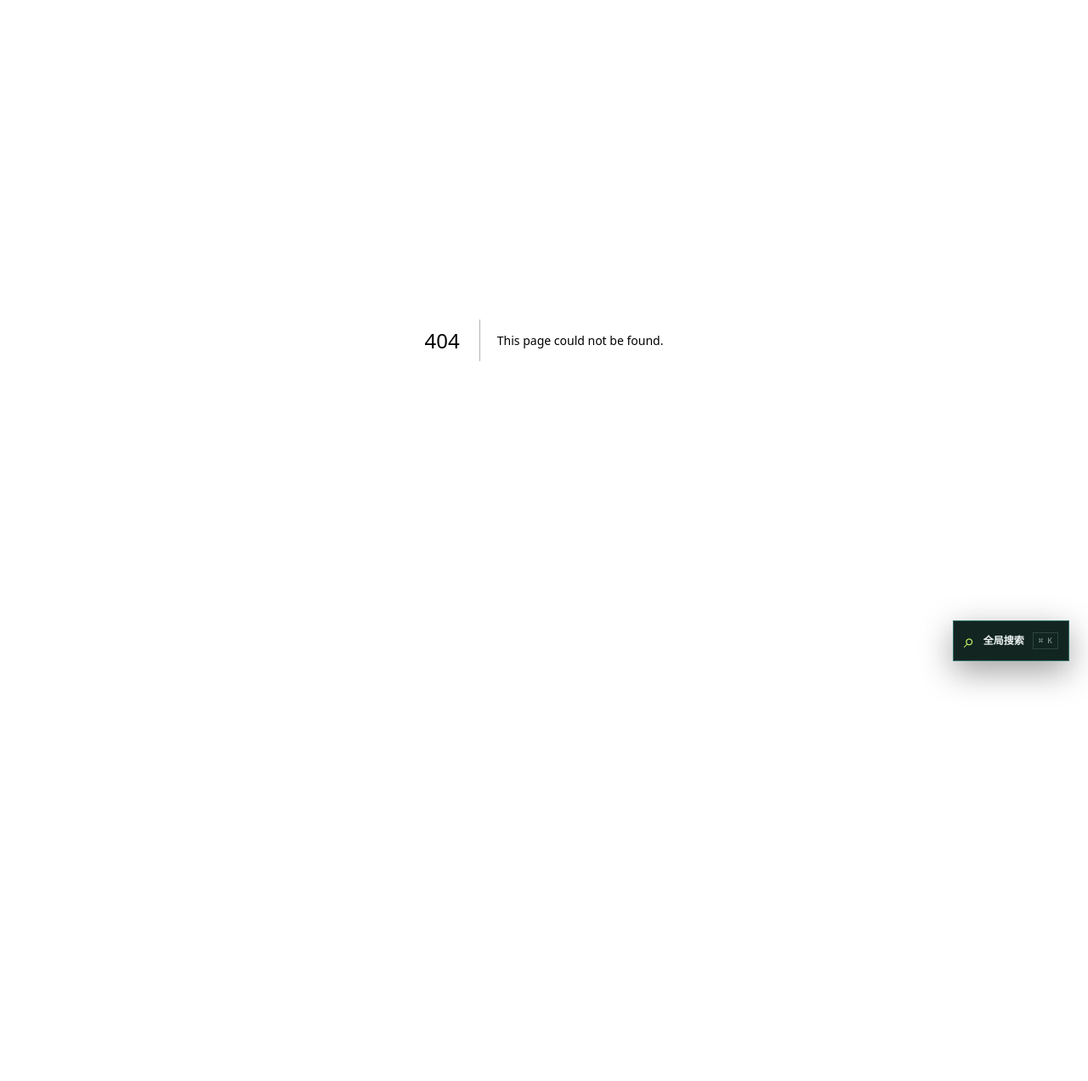
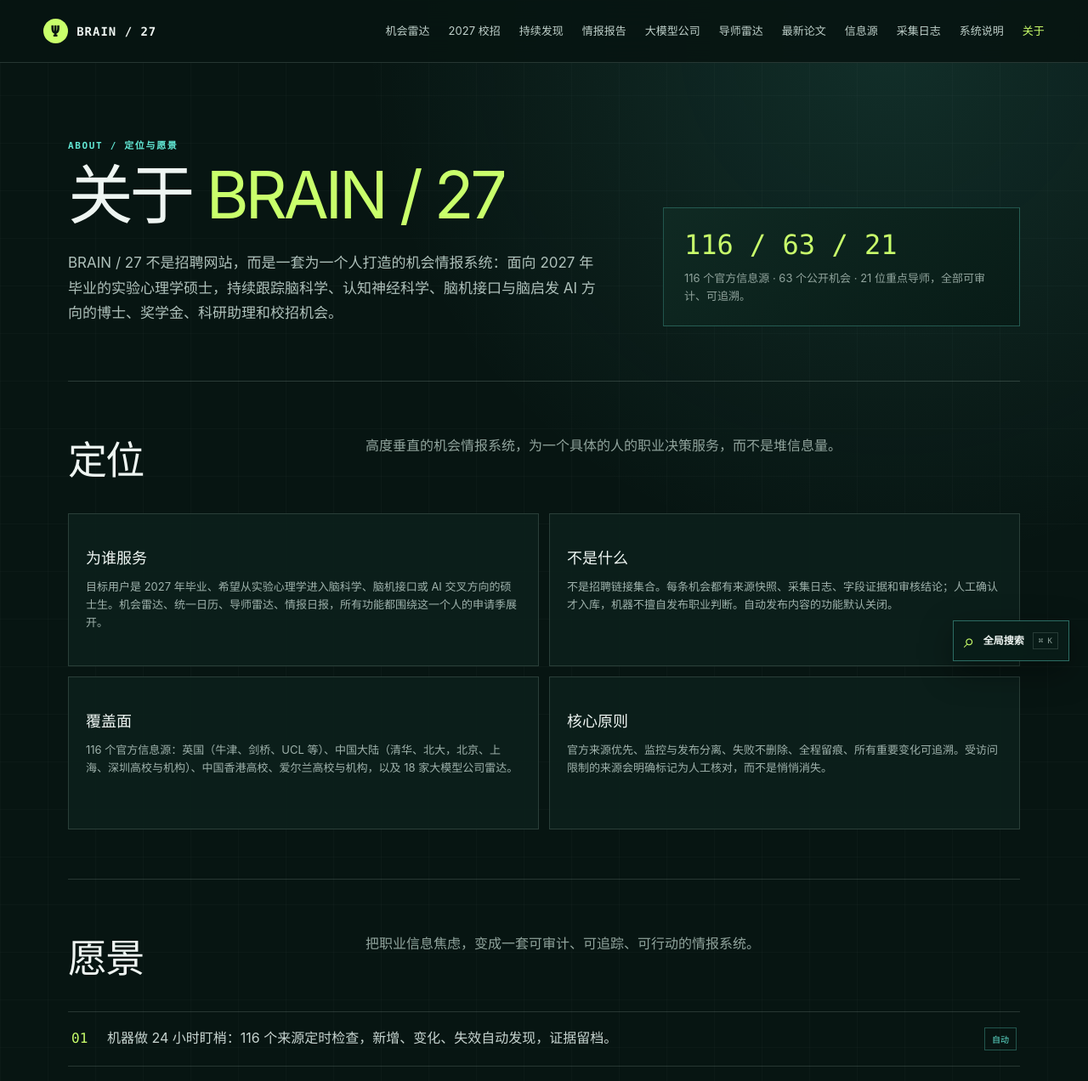
Before and after one commit to zhanglunet/brain-27-career-radar, a Next.js app: page /about in a window 1280 px wide. Before the commit this address had no page. Shown: the top 1272 px of the page at 85% size. Before the commit the page ends 800 px from the top, so only its background shows below. Built offline with nearby package versions, Linux system fonts and the light colour scheme.

Commit message:
docs: 新增“关于”页面（项目定位与愿景）

```diff
--- /dev/null
+++ b/app/about/page.tsx
@@ -0,0 +1,49 @@
+import type { Metadata } from "next";
+import Link from "next/link";
+import styles from "../documentation.module.css";
+
+export const metadata: Metadata = {
+  title: "关于｜BRAIN / 27",
+  description: "BRAIN / 27 的定位与愿景：为 2027 实验心理学硕士打造的可审计、可追踪的机会情报系统。",
+};
+
+export default function AboutPage() {
+  return <main className={styles.page}>
+    <nav className={styles.nav}><Link className={styles.brand} href="/"><span className={styles.brandMark}>Ψ</span> BRAIN / 27</Link><div className={styles.navLinks}><Link href="/">机会雷达</Link><Link href="/campus-2027">2027 校招</Link><Link href="/discovery">持续发现</Link><Link href="/reports">情报报告</Link><Link href="/ai-companies">大模型公司</Link><Link href="/researchers">导师雷达</Link><Link href="/papers">最新论文</Link><Link href="/sources">信息源</Link><Link href="/logs">采集日志</Link><Link href="/system">系统说明</Link><Link className={styles.active} href="/about">关于</Link></div></nav>
+    <header className={styles.hero}>
+      <div><p className={styles.eyebrow}>ABOUT / 定位与愿景</p><h1>关于 <span>BRAIN / 27</span></h1><p className={styles.lede}>BRAIN / 27 不是招聘网站，而是一套为一个人打造的机会情报系统：面向 2027 年毕业的实验心理学硕士，持续跟踪脑科学、认知神经科学、脑机接口与脑启发 AI 方向的博士、奖学金、科研助理和校招机会。</p></div>
+      <aside className={styles.heroAside}><strong>116 / 63 / 21</strong><p>116 个官方信息源 · 63 个公开机会 · 21 位重点导师，全部可审计、可追溯。</p></aside>
+    </header>
+
+    <div className={styles.content}>
+      <section className={styles.section}>
+        <div className={styles.sectionHead}><h2>定位</h2><p>高度垂直的机会情报系统，为一个具体的人的职业决策服务，而不是堆信息量。</p></div>
+        <div className={styles.requirements}>
+          <article className={styles.requirement}><h3>为谁服务</h3><p>目标用户是 2027 年毕业、希望从实验心理学进入脑科学、脑机接口或 AI 交叉方向的硕士生。机会雷达、统一日历、导师雷达、情报日报，所有功能都围绕这一个人的申请季展开。</p></article>
+          <article className={styles.requirement}><h3>不是什么</h3><p>不是招聘链接集合。每条机会都有来源快照、采集日志、字段证据和审核结论；人工确认才入库，机器不擅自发布职业判断。自动发布内容的功能默认关闭。</p></article>
+          <article className={styles.requirement}><h3>覆盖面</h3><p>116 个官方信息源：英国（牛津、剑桥、UCL 等）、中国大陆（清华、北大，北京、上海、深圳高校与机构）、中国香港高校、爱尔兰高校与机构，以及 18 家大模型公司雷达。</p></article>
+          <article className={styles.requirement}><h3>核心原则</h3><p>官方来源优先、监控与发布分离、失败不删除、全程留痕、所有重要变化可追溯。受访问限制的来源会明确标记为人工核对，而不是悄悄消失。</p></article>
+        </div>
+      </section>
+
+      <section className={styles.section}>
+        <div className={styles.sectionHead}><h2>愿景</h2><p>把职业信息焦虑，变成一套可审计、可追踪、可行动的情报系统。</p></div>
+        <ul className={styles.checklist}>
+          <li><span>01</span><div>机器做 24 小时盯梢：116 个来源定时检查，新增、变化、失效自动发现，证据留档。</div><span className={styles.tag}>自动</span></li>
+          <li><span>02</span><div>机器做整理：新机会自动归类、跨来源去重、关联历史情报，情报库从“仓库”变成“助手”。</div><span className={styles.tag}>智能</span></li>
+          <li><span>03</span><div>人只做判断：入库永远要人工确认。闸门只决定“人工看多细”，不决定“是否入库”。</div><span className={styles.tag}>可信</span></li>
+          <li><span>04</span><div>行动闭环：统一日历集中展示截止日，自动生成截止前 30 / 14 / 7 / 3 天的准备任务。</div><span className={styles.tag}>行动</span></li>
+        </ul>
+      </section>
+
+      <section className={styles.section}>
+        <div className={styles.sectionHead}><h2>三层进化</h2><p>系统是按“图书馆 → 借阅窗口 → 图书管理员”的思路长出来的。</p></div>
+        <div className={styles.requirements}>
+          <article className={styles.requirement}><h3>图书馆（存）</h3><p>情报 Wiki：日报沉淀流水线、精确去重、过期标记、冲突检测，D1 数据库作为审计真相源。</p></article>
+          <article className={styles.requirement}><h3>借阅窗口（读）</h3><p>只读 MCP 与摘要模式：对外提供干净的只读接口，列表摘要 token 节省约 90%，详情可下钻。</p></article>
+          <article className={styles.requirement}><h3>图书管理员（整理）</h3><p>obsidian-mind 式自组织：三层自动归类、模糊去重保留多源证据链、同机构 / 同领域 / 同导师三路历史关联，增量运行。</p></article>
+        </div>
+      </section>
+    </div>
+  </main>;
+}
```
